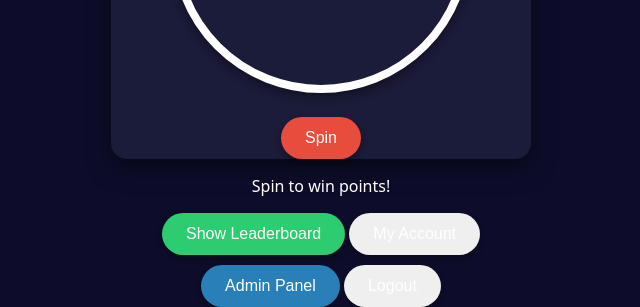
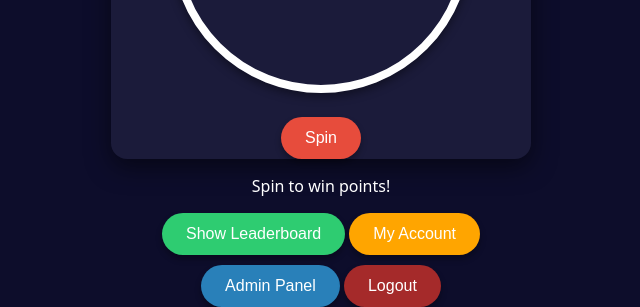
Before and after one commit to macmann/spin-wheel, a website: page public/index.html in a window 1280 px wide. Shown: the part 521-828 px from the top of the page, without its empty margins (319-959 px from the left). Drawn offline with Linux system fonts and the light colour scheme; no server answers; sample sign-in values are in the browser's storage.

Commit message:
feat: customize account and logout buttons

```diff
--- a/public/index.html
+++ b/public/index.html
@@ -192,6 +192,24 @@ button:focus {
 
 #adminBtn:hover {
   background: #3498db;
+}
+
+#accountBtn {
+  margin-top: 10px;
+  background: orange;
+}
+
+#accountBtn:hover {
+  background: darkorange;
+}
+
+#logoutBtn {
+  margin-top: 10px;
+  background: brown;
+}
+
+#logoutBtn:hover {
+  background: #8b4513;
 }
 
 /* leaderboard table */
```
Also changed, not shown: public/account.html (+8 -0 lines).
